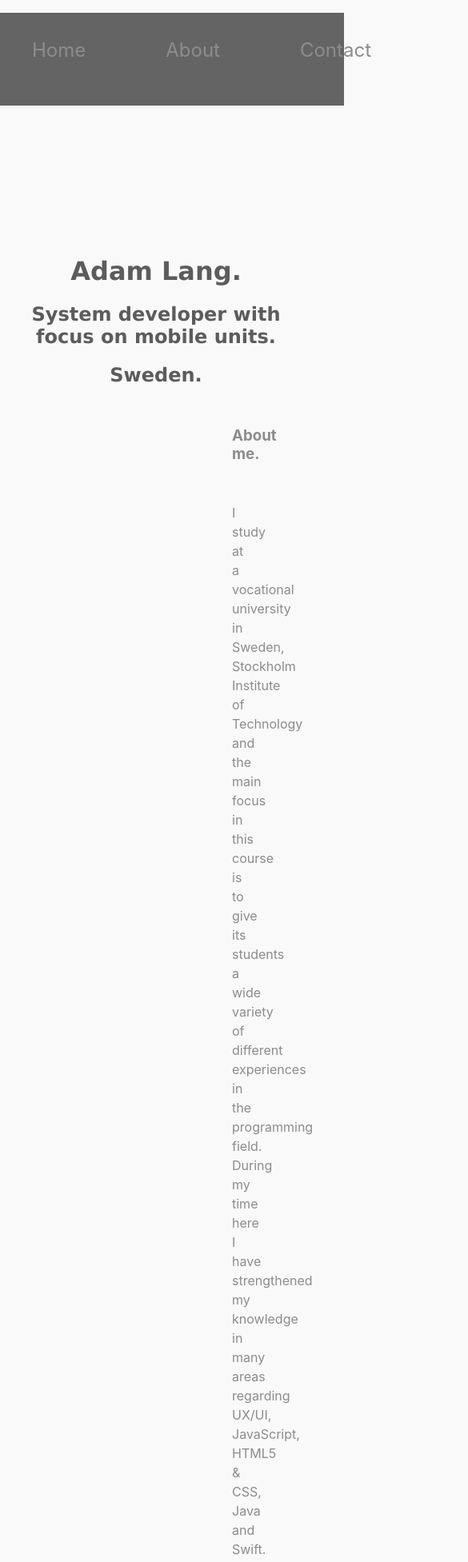
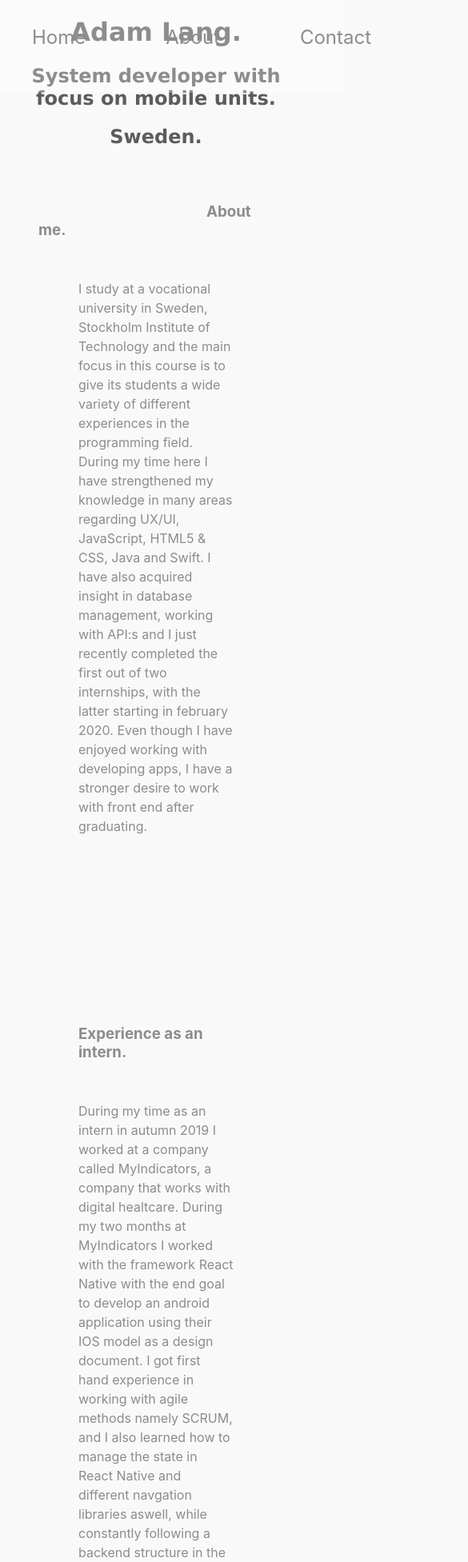
Before and after one commit to adamLangsti/Website-Portfolio, a React (Create React App) app: page / in a window 390 px wide. Shown: the top 1953 px of the page at 80% size, 585 px wide, since content can reach past the window. Built offline with nearby package versions, Linux system fonts and the light colour scheme.

Commit message:
fixed responsive website along with other smaller editing fixes

```diff
--- a/public/index.html
+++ b/public/index.html
@@ -38,5 +38,8 @@
       To begin the development, run `npm start` or `yarn start`.
       To create a production bundle, use `npm run build` or `yarn build`.
     -->
+
+
+    <!-- Latest compiled and minified CSS -->
   </body>
 </html>
--- a/src/App.css
+++ b/src/App.css
@@ -2,6 +2,17 @@ body {
     background-color: #f9f9f9;
 }
 
+#header {
+    margin: 0;
+}
+
+#aboutContainer {
+padding: 3em;
+}
+
+#projectsContainer {
+    padding: 3em;
+}
 .App {
     text-decoration: none;
     color: #8C8C8C;
@@ -14,7 +25,7 @@ body {
     top: 0;
     height: 10vh;
     position: fixed;
-    background-color: rgba(0, 0, 0, 0.6);
+    background-color: rgba(255, 255, 255, 0.3);
     width: 100%;
     padding-top: 2em;
 }
@@ -53,9 +64,9 @@ body {
 
 .aboutMeDiv {
     flex: 1;
-    margin-left: 15em;
-    margin-right: 15em;
-    margin-bottom: 30vh;
+    margin-left: 10em;
+    margin-right: 10em;
+    margin-bottom: 20vh;
 }
 
 .aboutProject {
@@ -69,8 +80,8 @@ body {
 
 .myProjectsDiv {
     flex: 1;
-    margin-left: 15em;
-    margin-right: 15em;
+    margin-left: 10em;
+    margin-right: 10em;
 }
 
 .imageDiv {
@@ -84,7 +95,7 @@ body {
 
 .Logo {
     height: 600px;
-    width: 20em;
+    width: 30em;
     margin: 15px;
 }
 .Myli {
@@ -96,13 +107,13 @@ body {
 
 .splashDescription {
     position: absolute;
-    margin-left: 45em;
+    margin-left: 30em;
     margin-right: 15em;
 }
 
 .homepageDescription {
     position: absolute;
-    margin-left: 62.5em;
+    margin-left: 52em;
     margin-right: 15em;
 }
 
@@ -116,6 +127,10 @@ body {
     padding-top: 2em;
     text-align: center;
     font-size: 2rem;
+}
+
+.myliWebsiteLink a{
+    color: #5fc9f8
 }
 
 .contact {
@@ -135,6 +150,41 @@ body {
 
 
 
-@media only screen and (min-width: 768px) {
+@media (max-width: 768px) {
+   .aboutMeDiv{
+       display: inline;
+   }
+   .aboutMe{
+       display: inline;
+   }
+   #projectsContainer {
+       display: block;
+   }
+   .myProjectsDiv{
+       display: inline;
+   }
+   .Logo{
+       height: 400px;
+       width: 20em;
+   }
+
+   .myliInfo{
+       display: inline;
+   }
+   .contactMeDiv{
+    margin-bottom: 10em;
+   }
+   .headLine{
+       display: inline;
+   }
+   .splashDescription {
+    margin-left: 1em;
+    margin-right: 1em;
 
 }
+
+    .homepageDescription {
+    margin-left: 10em;
+    margin-right: 1em;
+    }
+}
--- a/src/App.js
+++ b/src/App.js
@@ -32,7 +32,7 @@ class Portfolio extends React.Component {
       <div className="App">
         <nav>
           <Fade>
-            <ul>
+            <ul id="header">
               <li>
                 <Link
                   onClick={this.scrollToTop}
@@ -47,7 +47,7 @@ class Portfolio extends React.Component {
                 <Link
                   activeClass='active'
                   className='links'
-                  to='aboutMe'
+                  to='aboutContainer'
                   spy={true}
                   smooth={true}
                   duration={800}>About</Link></li>
@@ -73,7 +73,7 @@ class Portfolio extends React.Component {
           </Fade>
         </div>
 
-
+        <div id='aboutContainer'>
           <div className='aboutMeDiv'>
             <Fade>
               <h3 className='aboutMe'>About me.</h3>
@@ -82,7 +82,9 @@ class Portfolio extends React.Component {
               </p>
             </Fade>
           </div>
+        </div>
 
+        <div id='projectsContainer'>
           <div className='myProjectsDiv'>
             <Fade>
               <h3 className='aboutProject'>Experience as an intern.</h3>
@@ -90,6 +92,7 @@ class Portfolio extends React.Component {
                 {Data.myProjects}
               </p>
             </Fade>
+          </div>
         </div>
 
         <div className='imageDiv'>
```
Lines whose indentation alone changed are shown as unchanged.
